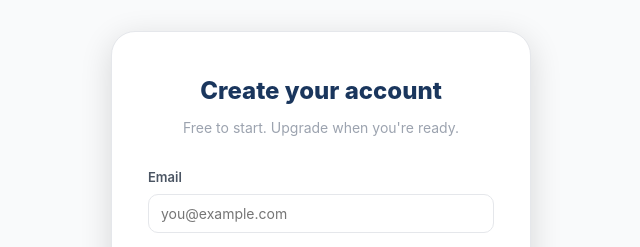
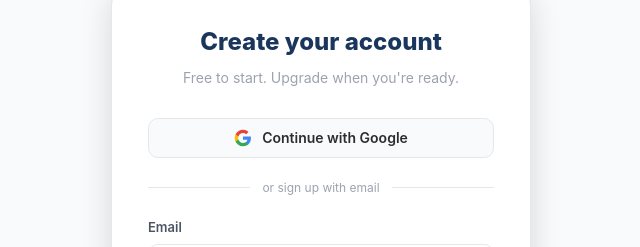
Before and after one commit to AkilHarrington/ai-resume-platform, a React (Vite) app in the folder frontend-app/: page /signup in a window 1280 px wide. Shown: the part 158-405 px from the top of the page, without its empty margins (319-959 px from the left). Built offline with nearby package versions, Linux system fonts and the light colour scheme; no server answers.

Commit message:
feat: add Google sign-in to auth pages

```diff
--- a/frontend-app/src/app/AuthContext.tsx
+++ b/frontend-app/src/app/AuthContext.tsx
@@ -9,6 +9,7 @@ interface AuthContextType {
   loading: boolean
   signUp: (email: string, password: string) => Promise<{ error: string | null }>
   signIn: (email: string, password: string) => Promise<{ error: string | null }>
+  signInWithGoogle: () => Promise<{ error: string | null }>
   signOut: () => Promise<void>
 }
 
@@ -44,12 +45,22 @@ export function AuthProvider({ children }: { children: ReactNode }) {
     return { error: error?.message ?? null }
   }
 
+  const signInWithGoogle = async () => {
+    const { error } = await supabase.auth.signInWithOAuth({
+      provider: 'google',
+      options: {
+        redirectTo: `${window.location.origin}/workspace`,
+      },
+    })
+    return { error: error?.message ?? null }
+  }
+
   const signOut = async () => {
     await supabase.auth.signOut()
   }
 
   return (
-    <AuthContext.Provider value={{ user, session, loading, signUp, signIn, signOut }}>
+    <AuthContext.Provider value={{ user, session, loading, signUp, signIn, signInWithGoogle, signOut }}>
       {children}
     </AuthContext.Provider>
   )
--- a/frontend-app/src/pages/LoginPage.tsx
+++ b/frontend-app/src/pages/LoginPage.tsx
@@ -6,7 +6,7 @@ import { Button } from '../components/Button'
 
 export function LoginPage() {
   const navigate = useNavigate()
-  const { signIn } = useAuth()
+  const { signIn, signInWithGoogle } = useAuth()
   const [email, setEmail] = useState('')
   const [password, setPassword] = useState('')
   const [error, setError] = useState('')
@@ -33,7 +33,33 @@ export function LoginPage() {
 
       <div style={{ background: 'var(--surface-0)', borderRadius: 'var(--radius-xl)', padding: '40px 36px', width: '100%', maxWidth: 420, boxShadow: 'var(--shadow-lg)', border: '1px solid var(--border)' }}>
         <h1 style={{ fontSize: 24, fontWeight: 800, color: 'var(--text-heading)', marginBottom: 6, textAlign: 'center' }}>Welcome back</h1>
-        <p style={{ fontSize: 14, color: 'var(--text-muted)', textAlign: 'center', marginBottom: 28 }}>Sign in to your AI Resume Studio account</p>
+        <p style={{ fontSize: 14, color: 'var(--text-muted)', textAlign: 'center', marginBottom: 28 }}>Sign in to your account</p>
+
+        <button
+          onClick={() => signInWithGoogle()}
+          type="button"
+          style={{
+            width: '100%', display: 'flex', alignItems: 'center', justifyContent: 'center',
+            gap: 10, padding: '10px 16px', border: '1px solid var(--border)',
+            borderRadius: 'var(--radius)', background: 'var(--surface-1)',
+            color: 'var(--text-primary)', fontSize: 14, fontWeight: 600,
+            cursor: 'pointer', fontFamily: 'var(--font-sans)',
+          }}
+        >
+          <svg width="18" height="18" viewBox="0 0 24 24" aria-hidden>
+            <path d="M22.56 12.25c0-.78-.07-1.53-.2-2.25H12v4.26h5.92c-.26 1.37-1.04 2.53-2.21 3.31v2.77h3.57c2.08-1.92 3.28-4.74 3.28-8.09z" fill="#4285F4"/>
+            <path d="M12 23c2.97 0 5.46-.98 7.28-2.66l-3.57-2.77c-.98.66-2.23 1.06-3.71 1.06-2.86 0-5.29-1.93-6.16-4.53H2.18v2.84C3.99 20.53 7.7 23 12 23z" fill="#34A853"/>
+            <path d="M5.84 14.09c-.22-.66-.35-1.36-.35-2.09s.13-1.43.35-2.09V7.07H2.18C1.43 8.55 1 10.22 1 12s.43 3.45 1.18 4.93l2.85-2.22.81-.62z" fill="#FBBC05"/>
+            <path d="M12 5.38c1.62 0 3.06.56 4.21 1.64l3.15-3.15C17.45 2.09 14.97 1 12 1 7.7 1 3.99 3.47 2.18 7.07l3.66 2.84c.87-2.6 3.3-4.53 6.16-4.53z" fill="#EA4335"/>
+          </svg>
+          Continue with Google
+        </button>
+
+        <div style={{ display: 'flex', alignItems: 'center', gap: 12, margin: '20px 0' }}>
+          <div style={{ flex: 1, height: 1, background: 'var(--border)' }} />
+          <span style={{ fontSize: 12, color: 'var(--text-muted)' }}>or continue with email</span>
+          <div style={{ flex: 1, height: 1, background: 'var(--border)' }} />
+        </div>
 
         <form onSubmit={handleSubmit} style={{ display: 'flex', flexDirection: 'column', gap: 16 }}>
           <div>
--- a/frontend-app/src/pages/SignupPage.tsx
+++ b/frontend-app/src/pages/SignupPage.tsx
@@ -20,7 +20,7 @@ function getPasswordStrength(pw: string): { score: number; label: string; color:
 
 export function SignupPage() {
   const navigate = useNavigate()
-  const { signUp } = useAuth()
+  const { signUp, signInWithGoogle } = useAuth()
   const [email, setEmail] = useState('')
   const [password, setPassword] = useState('')
   const [error, setError] = useState('')
@@ -72,6 +72,32 @@ export function SignupPage() {
       <div style={{ background: 'var(--surface-0)', borderRadius: 'var(--radius-xl)', padding: '40px 36px', width: '100%', maxWidth: 420, boxShadow: 'var(--shadow-lg)', border: '1px solid var(--border)' }}>
         <h1 style={{ fontSize: 24, fontWeight: 800, color: 'var(--text-heading)', marginBottom: 6, textAlign: 'center' }}>Create your account</h1>
         <p style={{ fontSize: 14, color: 'var(--text-muted)', textAlign: 'center', marginBottom: 28 }}>Free to start. Upgrade when you're ready.</p>
+
+        <button
+          onClick={() => signInWithGoogle()}
+          type="button"
+          style={{
+            width: '100%', display: 'flex', alignItems: 'center', justifyContent: 'center',
+            gap: 10, padding: '10px 16px', border: '1px solid var(--border)',
+            borderRadius: 'var(--radius)', background: 'var(--surface-1)',
+            color: 'var(--text-primary)', fontSize: 14, fontWeight: 600,
+            cursor: 'pointer', fontFamily: 'var(--font-sans)',
+          }}
+        >
+          <svg width="18" height="18" viewBox="0 0 24 24" aria-hidden>
+            <path d="M22.56 12.25c0-.78-.07-1.53-.2-2.25H12v4.26h5.92c-.26 1.37-1.04 2.53-2.21 3.31v2.77h3.57c2.08-1.92 3.28-4.74 3.28-8.09z" fill="#4285F4"/>
+            <path d="M12 23c2.97 0 5.46-.98 7.28-2.66l-3.57-2.77c-.98.66-2.23 1.06-3.71 1.06-2.86 0-5.29-1.93-6.16-4.53H2.18v2.84C3.99 20.53 7.7 23 12 23z" fill="#34A853"/>
+            <path d="M5.84 14.09c-.22-.66-.35-1.36-.35-2.09s.13-1.43.35-2.09V7.07H2.18C1.43 8.55 1 10.22 1 12s.43 3.45 1.18 4.93l2.85-2.22.81-.62z" fill="#FBBC05"/>
+            <path d="M12 5.38c1.62 0 3.06.56 4.21 1.64l3.15-3.15C17.45 2.09 14.97 1 12 1 7.7 1 3.99 3.47 2.18 7.07l3.66 2.84c.87-2.6 3.3-4.53 6.16-4.53z" fill="#EA4335"/>
+          </svg>
+          Continue with Google
+        </button>
+
+        <div style={{ display: 'flex', alignItems: 'center', gap: 12, margin: '20px 0' }}>
+          <div style={{ flex: 1, height: 1, background: 'var(--border)' }} />
+          <span style={{ fontSize: 12, color: 'var(--text-muted)' }}>or sign up with email</span>
+          <div style={{ flex: 1, height: 1, background: 'var(--border)' }} />
+        </div>
 
         <form onSubmit={handleSubmit} style={{ display: 'flex', flexDirection: 'column', gap: 16 }}>
           <div>
```
